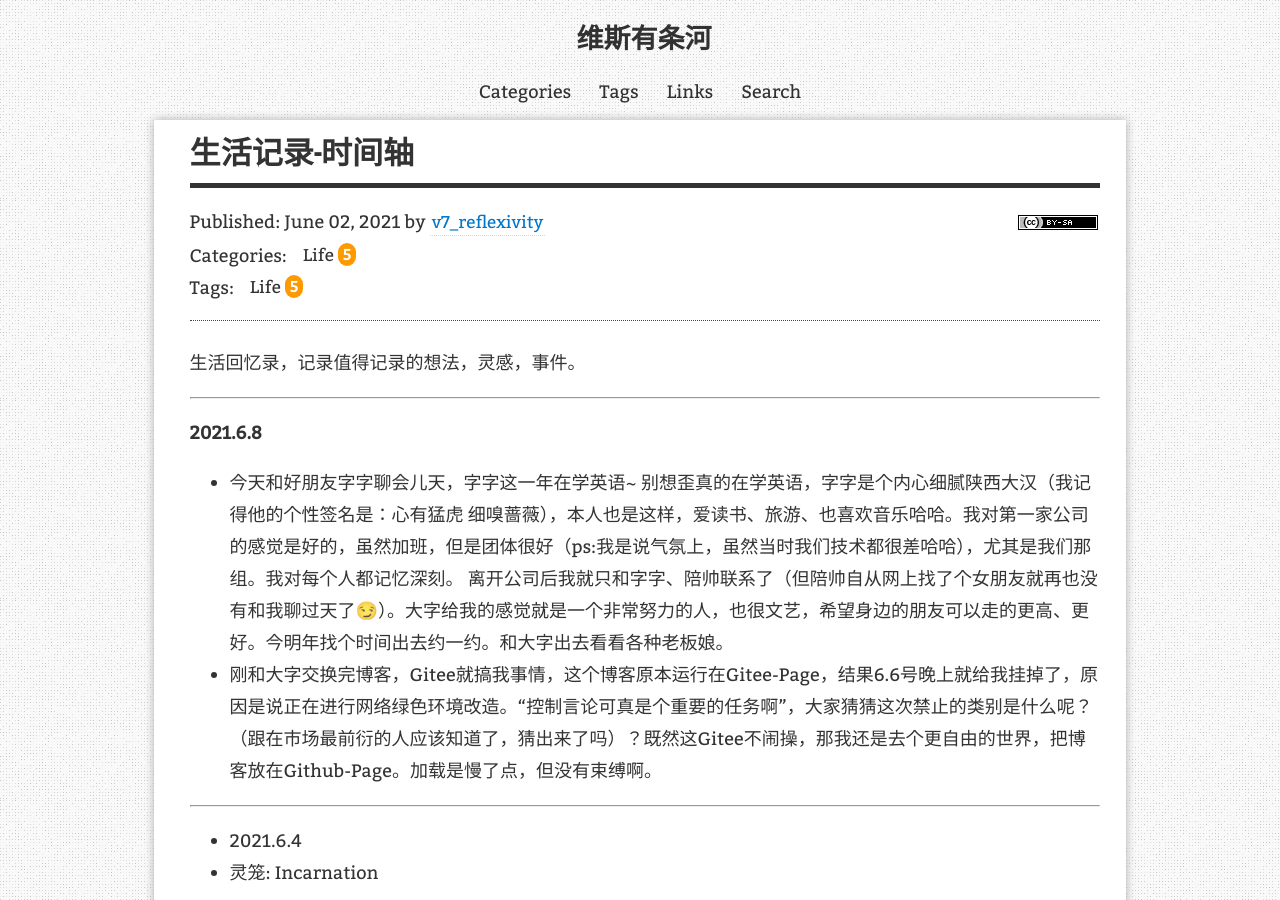
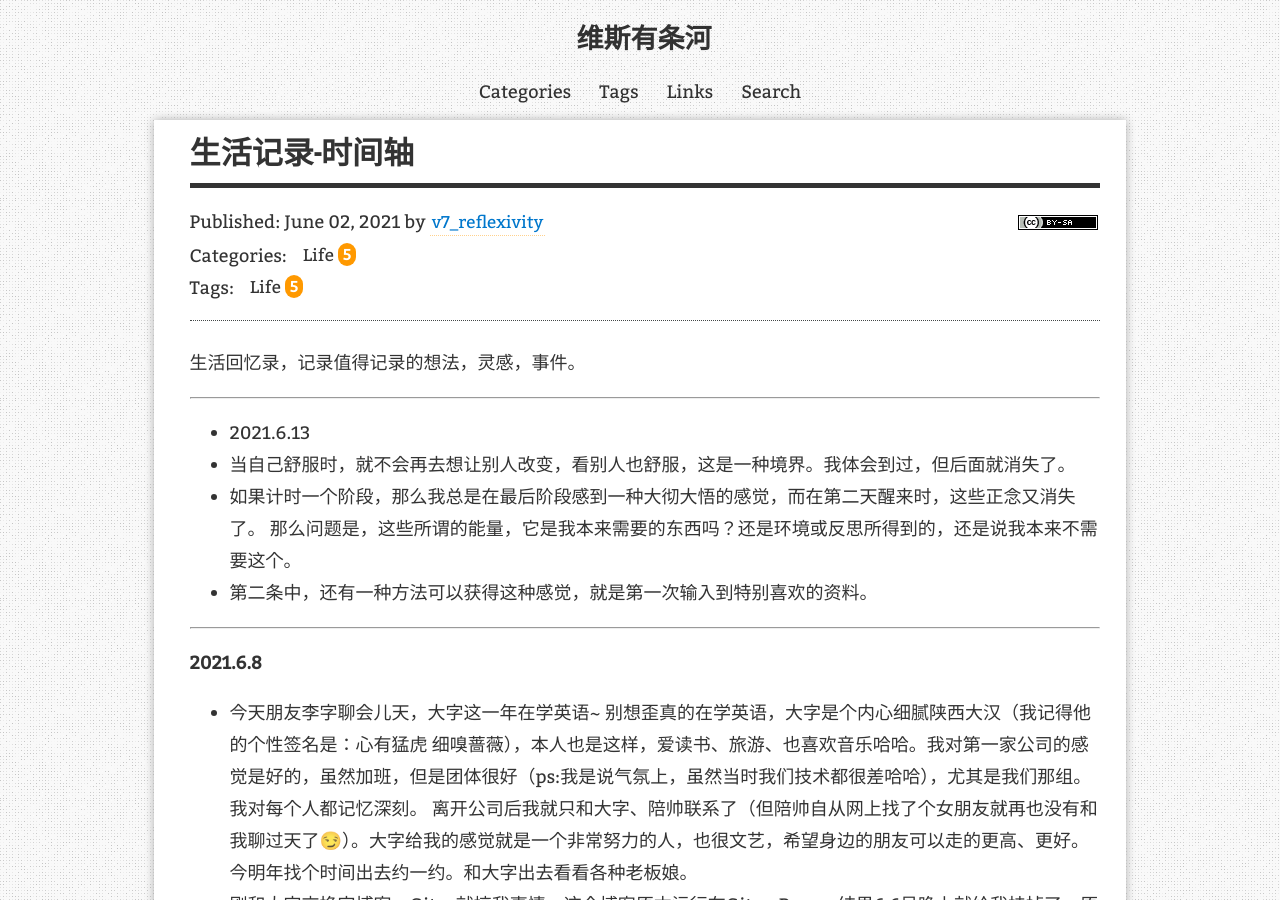
Before and after one commit to victor3pt/victor3pt, a Jekyll site: the page built from _posts/2021-06-02-迈进.md, in a window 1280 px wide and 900 px high. Built offline with Jekyll 4.4.1, drawn with Linux system fonts in a browser that asks for light colours; comment, search, counter and statistics services are not loaded.

Commit message:
6.13 eig

```diff
--- a/_posts/2021-06-02-迈进.md
+++ b/_posts/2021-06-02-迈进.md
@@ -12,10 +12,16 @@ permalink: /:categories/ToMoveForward
 生活回忆录，记录值得记录的想法，灵感，事件。
 
 ****
+* 2021.6.13
 
+* 当自己舒服时，就不会再去想让别人改变，看别人也舒服，这是一种境界。我体会到过，但后面就消失了。
+* 如果计时一个阶段，那么我总是在最后阶段感到一种大彻大悟的感觉，而在第二天醒来时，这些正念又消失了。 那么问题是，这些所谓的能量，它是我本来需要的东西吗？还是环境或反思所得到的，还是说我本来不需要这个。
+* 第二条中，还有一种方法可以获得这种感觉，就是第一次输入到特别喜欢的资料。
+
+****
 **2021.6.8**
 
-* 今天和好朋友字字聊会儿天，字字这一年在学英语~ 别想歪真的在学英语，字字是个内心细腻陕西大汉（我记得他的个性签名是：心有猛虎 细嗅蔷薇），本人也是这样，爱读书、旅游、也喜欢音乐哈哈。我对第一家公司的感觉是好的，虽然加班，但是团体很好（ps:我是说气氛上，虽然当时我们技术都很差哈哈），尤其是我们那组。我对每个人都记忆深刻。 离开公司后我就只和字字、陪帅联系了（但陪帅自从网上找了个女朋友就再也没有和我聊过天了😏）。大字给我的感觉就是一个非常努力的人，也很文艺，希望身边的朋友可以走的更高、更好。今明年找个时间出去约一约。和大字出去看看各种老板娘。
+* 今天朋友李字聊会儿天，大字这一年在学英语~ 别想歪真的在学英语，大字是个内心细腻陕西大汉（我记得他的个性签名是：心有猛虎 细嗅蔷薇），本人也是这样，爱读书、旅游、也喜欢音乐哈哈。我对第一家公司的感觉是好的，虽然加班，但是团体很好（ps:我是说气氛上，虽然当时我们技术都很差哈哈），尤其是我们那组。我对每个人都记忆深刻。 离开公司后我就只和大字、陪帅联系了（但陪帅自从网上找了个女朋友就再也没有和我聊过天了😏）。大字给我的感觉就是一个非常努力的人，也很文艺，希望身边的朋友可以走的更高、更好。今明年找个时间出去约一约。和大字出去看看各种老板娘。
 
 * 刚和大字交换完博客，Gitee就搞我事情，这个博客原本运行在Gitee-Page，结果6.6号晚上就给我挂掉了，原因是说正在进行网络绿色环境改造。“控制言论可真是个重要的任务啊”，大家猜猜这次禁止的类别是什么呢？（跟在市场最前衍的人应该知道了，猜出来了吗）？既然这Gitee不闹操，那我还是去个更自由的世界，把博客放在Github-Page。加载是慢了点，但没有束缚啊。
 
```
